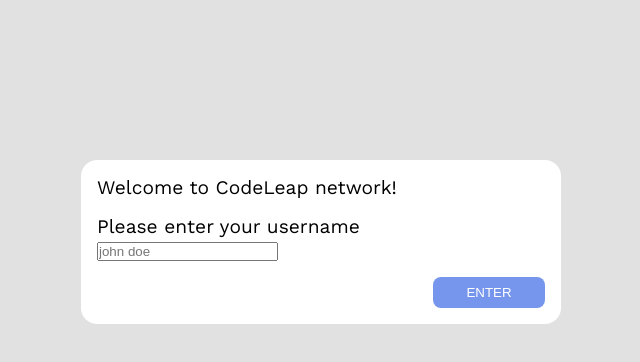
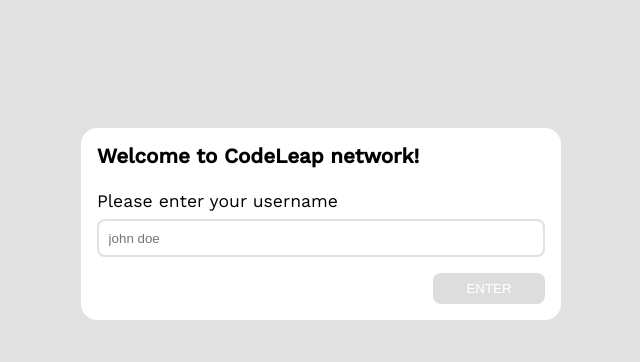
Before and after one commit to pascoalkahamba/Project-Engineering-Test, a React (Vite) app: page / in a window 1280 px wide. Shown: the top 362 px of the page, without its empty margins (319-959 px from the left). Built offline with nearby package versions, Linux system fonts and the light colour scheme.

Commit message:
I've added Home component

```diff
--- a/src/App.tsx
+++ b/src/App.tsx
@@ -1,5 +1,11 @@
 import { useState } from "react";
-import { Button, GlobalStyle, UserNameField } from "./styles/GlobalStyles";
+import {
+  Button,
+  GlobalStyle,
+  Input,
+  UserNameField,
+} from "./styles/GlobalStyles";
+import Home from "./components/Home";
 
 interface FormProps {
   firstField: string;
@@ -7,23 +13,45 @@
   contentField: string;
 }
 
+type handleChangeProps = React.ChangeEventHandler<HTMLInputElement> | undefined;
+
 const App = () => {
+  const [nextPage, setNextPage] = useState(false);
   const [form, setForm] = useState<FormProps>({
     firstField: "",
     titleField: "",
     contentField: "",
   });
+
+  const handleChange: handleChangeProps = ({ target }) => {
+    setForm({ ...form, [target.id]: target.value });
+  };
+
   return (
     <div className="App">
       <GlobalStyle />
-      <UserNameField>
-        <p>Welcome to CodeLeap network!</p>
-        <div className="username">
-          <p>Please enter your username</p>
-          <input type="text" name="" id="" placeholder="john doe" />
-        </div>
-        <Button>ENTER</Button>
-      </UserNameField>
+      {nextPage ? (
+        <Home />
+      ) : (
+        <UserNameField>
+          <h3>Welcome to CodeLeap network!</h3>
+          <div className="username">
+            <p>Please enter your username</p>
+            <Input
+              type="text"
+              id="firstField"
+              placeholder="john doe"
+              onChange={handleChange}
+            />
+          </div>
+          <Button
+            disabled={form.firstField === "" && true}
+            onClick={() => setNextPage(true)}
+          >
+            ENTER
+          </Button>
+        </UserNameField>
+      )}
     </div>
   );
 };
--- /dev/null
+++ b/src/components/Home.tsx
@@ -0,0 +1,7 @@
+import React from "react";
+
+const Home = () => {
+  return <div>Home</div>;
+};
+
+export default Home;
--- a/src/styles/GlobalStyles.ts
+++ b/src/styles/GlobalStyles.ts
@@ -9,7 +9,7 @@
 
 body {
   font-family: 'Work Sans', sans-serif;
-  font-size: 1.2rem;
+  font-size: 1.1rem;
   color:#000;
   background: #DDDD
 
@@ -25,12 +25,16 @@
 export const UserNameField = styled.div`
   background-color: #ffff;
   width: 30rem;
-  margin-top: 10rem;
+  margin-top: 8rem;
   border-radius: 1rem;
   padding: 1rem;
   display: flex;
   flex-direction: column;
   gap: 1rem;
+
+  .username {
+    line-height: 2;
+  }
 `;
 
 export const Button = styled.button`
@@ -42,4 +46,18 @@
   border-radius: 0.5rem;
   border: none;
   align-self: end;
+
+  &:disabled {
+    background-color: #ddd;
+    pointer-events: none;
+  }
 `;
+
+export const Input = styled.input`
+  width: 100%;
+  padding: 0.6rem;
+  border: 2px solid #dddd;
+  outline: none;
+  border-radius: 0.5rem;
+  background-color: #fff;
+`;
```
